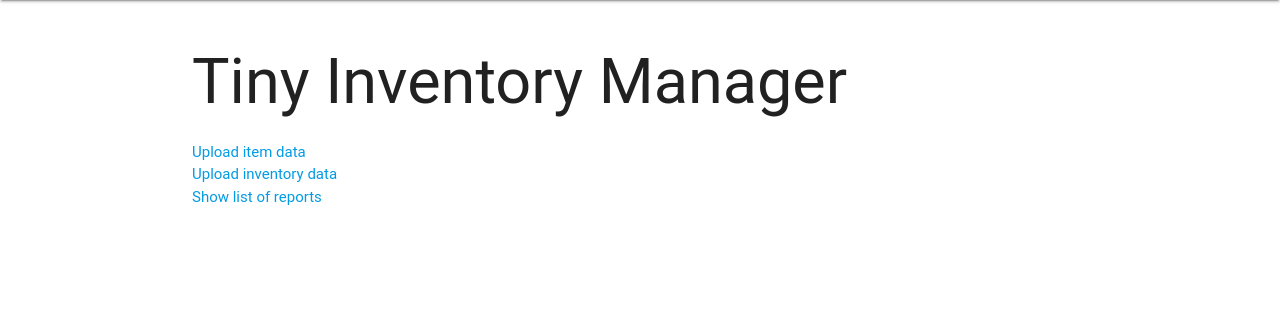
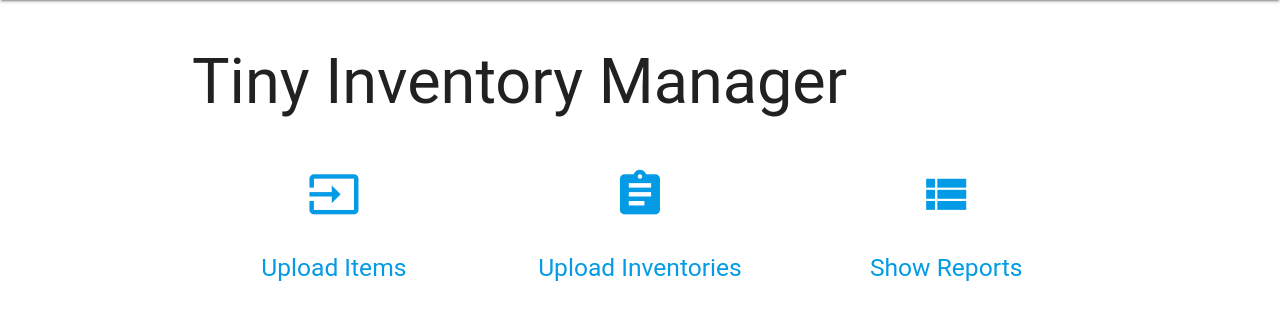
Before and after one commit to mikoim/tim, a Django app: page / in a window 1280 px wide. Shown: the part 64-384 px from the top of the page. Run offline with Django 3.2, Linux system fonts and the light colour scheme; some libraries are stand-ins or nearby versions; some web fonts are replaced.

Commit message:
improve templates

```diff
--- a/inventory/templates/inventory/base.html
+++ b/inventory/templates/inventory/base.html
@@ -8,6 +8,8 @@
     <meta name="description" content="{{ description }}">
     <meta name="viewport" content="width=device-width, initial-scale=1">
     <link rel="stylesheet" href="https://cdnjs.cloudflare.com/ajax/libs/materialize/0.98.2/css/materialize.min.css">
+    <link rel="stylesheet" href="https://fonts.googleapis.com/icon?family=Material+Icons">
+    {% block style %}{% endblock %}
 </head>
 <body>
 
--- a/inventory/templates/inventory/index.html
+++ b/inventory/templates/inventory/index.html
@@ -1,13 +1,41 @@
 {% extends "inventory/base.html" %}
+{% block style %}
+    <style>
+        .icon-block {
+            font-size: inherit;
+        }
+    </style>
+{% endblock %}
 {% block content %}
     <div class="section">
         <div class="container">
             <h1>Tiny Inventory Manager</h1>
-            <ul>
-                <li><a href="{% url 'inventory:item_upload' %}">Upload item data</a></li>
-                <li><a href="{% url 'inventory:inventory_upload' %}">Upload inventory data</a></li>
-                <li><a href="{% url 'inventory:list_report' %}">Show list of reports</a></li>
-            </ul>
+            <div class="row">
+                <div class="col s12 m4">
+                    <div class="center">
+                        <a href="{% url 'inventory:item_upload' %}">
+                            <h2><i class="material-icons icon-block">input</i></h2>
+                            <h5>Upload Items</h5>
+                        </a>
+                    </div>
+                </div>
+                <div class="col s12 m4">
+                    <div class="center">
+                        <a href="{% url 'inventory:inventory_upload' %}">
+                            <h2><i class="material-icons icon-block">assignment</i></h2>
+                            <h5>Upload Inventories</h5>
+                        </a>
+                    </div>
+                </div>
+                <div class="col s12 m4">
+                    <div class="center">
+                        <a href="{% url 'inventory:list_report' %}">
+                            <h2><i class="material-icons icon-block">view_list</i></h2>
+                            <h5>Show Reports</h5>
+                        </a>
+                    </div>
+                </div>
+            </div>
         </div>
     </div>
 {% endblock %}
```
Also changed, not shown: inventory/templates/inventory/report_list.html (+13 -2 lines).
